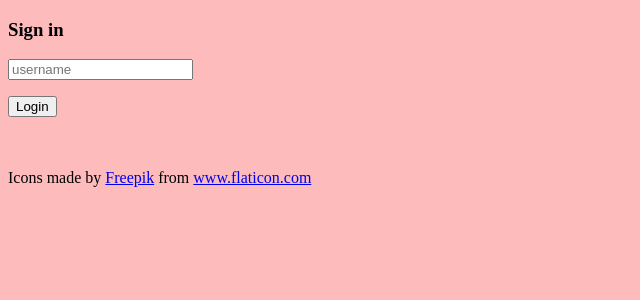
After one commit to e13h/red-rover, a Flask app: page /login in a window 1280 px wide. The commit adds this page. Shown: the top 300 px of the page, without its empty margins (0-640 px from the left). Run offline with Flask 2, Linux system fonts and the light colour scheme.

Commit message:
add login and logout with cookies

```diff
--- a/app.py
+++ b/app.py
@@ -1,19 +1,35 @@
-from flask import Flask, render_template, request
+import os
+from flask import Flask, render_template, request, session, redirect, url_for
 from dotenv import load_dotenv
 
 load_dotenv()
 
 
 app = Flask(__name__)
+app.secret_key = bytes(os.getenv('SECRET_KEY'), 'utf-8')
 
 
 @app.route('/', methods=['GET', 'POST'])
 def index():
-    if len(request.form) > 0:
+    if request.method == 'POST':
         play_request = {
             'init_access_token': request.form['init_access_token'],
             'playback_access_token': request.form['playback_access_token'],
             'track_id': request.form['track_id'],
         }
         return render_template('init.html', play_request=play_request)
-    return render_template('init.html')
+    if 'username' in session:
+        return render_template('init.html', username=session.get('username', None))
+    return redirect(url_for('login'))
+
+@app.route('/login', methods=['GET', 'POST'])
+def login():
+    if request.method == 'POST':
+        session['username'] = request.form['username']
+        return redirect(url_for('index'))
+    return render_template('login.html')
+
+@app.route('/logout')
+def logout():
+    session.pop('username', None)
+    return redirect(url_for('index'))
--- a/templates/init.html
+++ b/templates/init.html
@@ -4,6 +4,11 @@
 
 <img src="{{ url_for('static', filename='red-rover-logo.png') }}" class="center" />
 <h1 class="subtitle">Coming Soon...</h1>
+
+{% if username %}
+<h1>Welcome {{ username }}!</h1>
+<a href="{{ url_for('logout') }}">Logout</a>
+{% endif %}
 
 <form action="{{ url_for('index') }}" method="POST">
     <h3>Play a song</h3>
@@ -53,7 +58,6 @@
         .catch((error) => {
             console.error(error);
         });
-
 </script>
 {% endif %}
 
--- /dev/null
+++ b/templates/login.html
@@ -0,0 +1,14 @@
+{% extends "base.html" %}
+
+{% block content %}
+<form action="{{ url_for('login') }}" method="POST">
+    <h3>Sign in</h3>
+    <p>
+        <input type="text" name="username" placeholder="username">
+    </p>
+    <p>
+        <input type="submit" value="Login">
+    </p>
+</form>
+
+{% endblock %}
```
